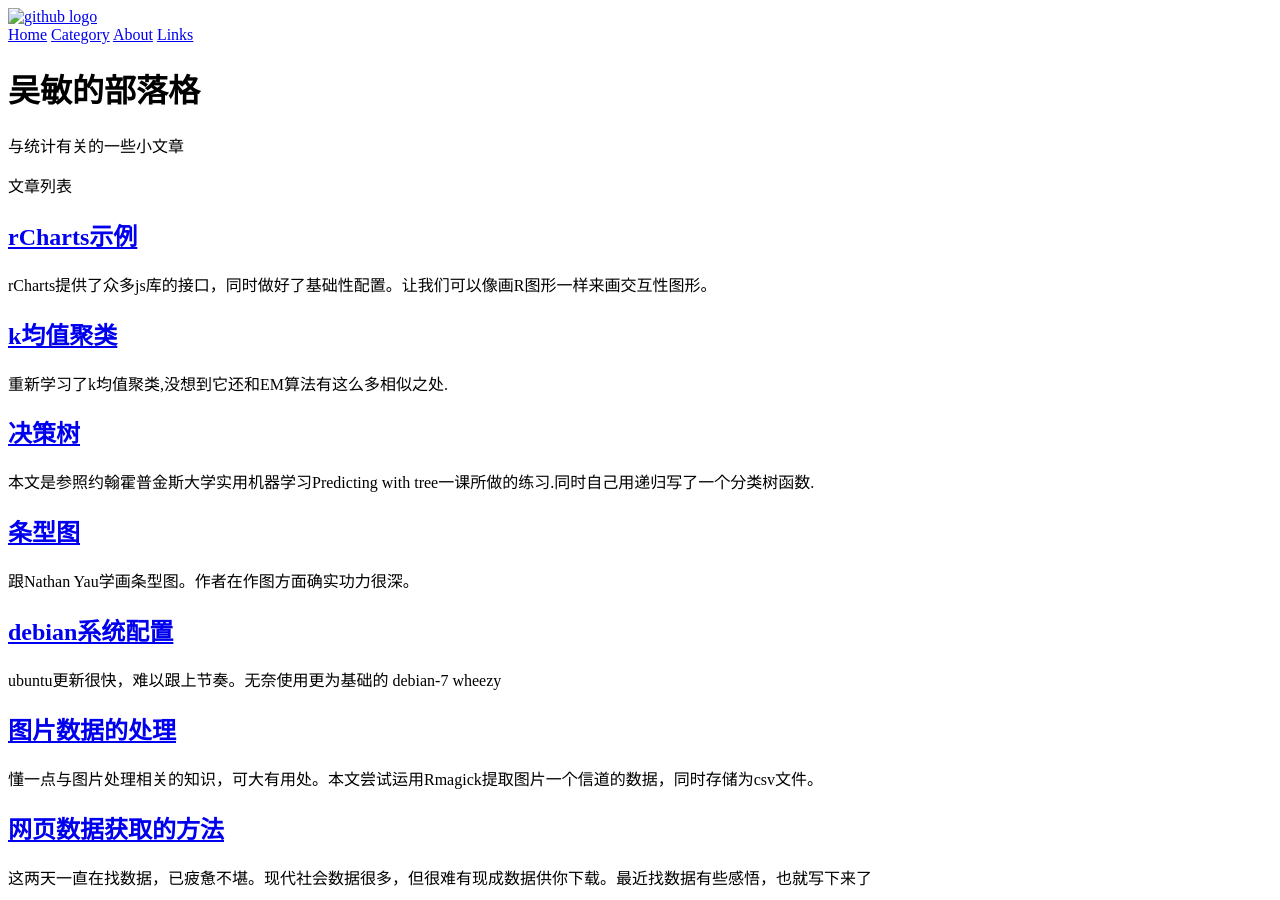
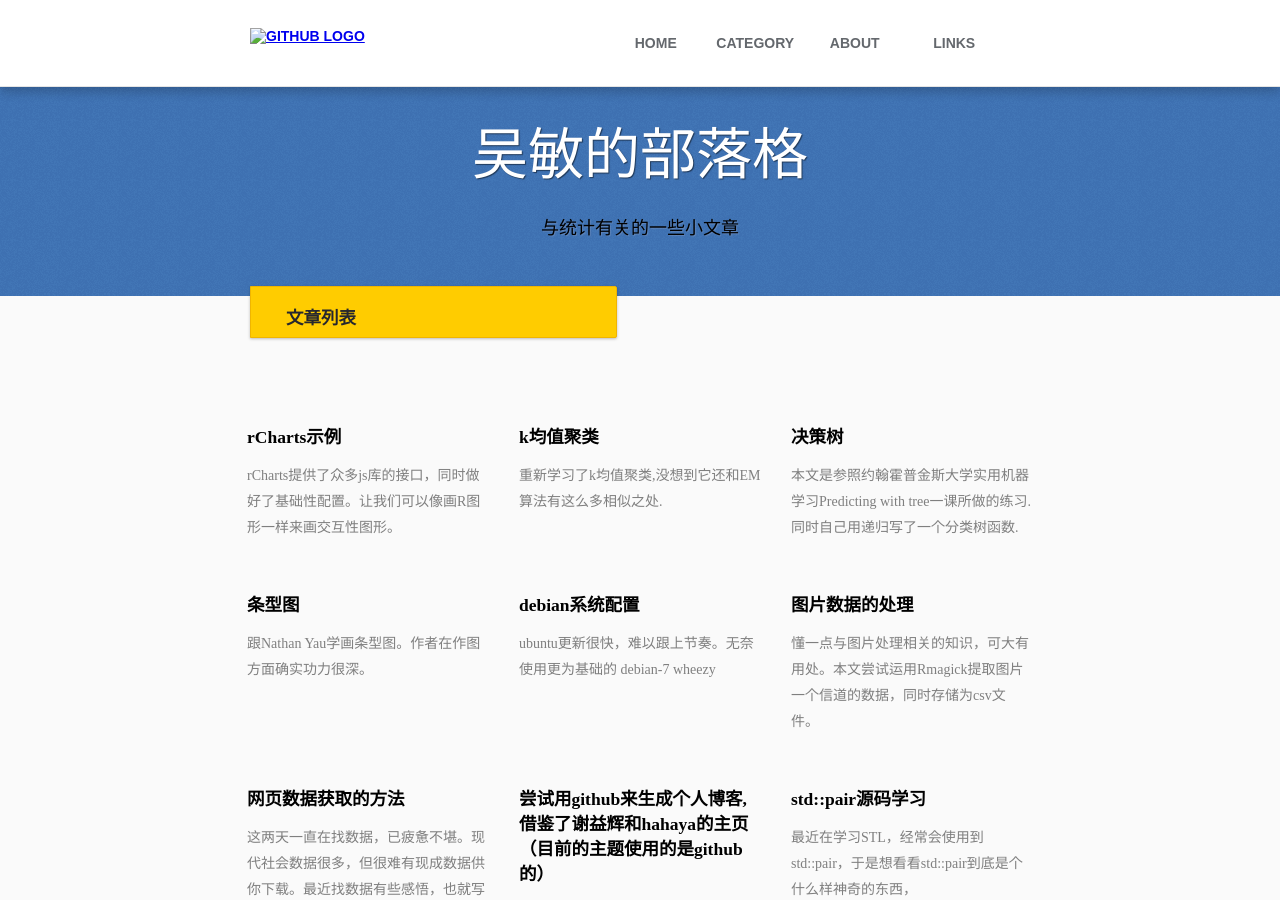
Before and after one commit to wumin722/wumin722.github.com, a Jekyll site: the page built from index.html, in a window 1280 px wide and 900 px high. Built offline with Jekyll 4.4.1, drawn with Linux system fonts in a browser that asks for light colours; nearby versions of some CDN libraries; Markdown is read by kramdown in place of the engine named in the settings; comment, search, counter and statistics services are not loaded.

Commit message:
change theme

```diff
--- a/_layouts/default.html
+++ b/_layouts/default.html
@@ -4,7 +4,7 @@
 	<head>
 		<meta charset="utf-8" />
 		<title>{{ page.title }}</title>
-		<link rel="stylesheet" href="main.css" />
+		<link rel="stylesheet" href="/css/main.css" />
 		<link rel="stylesheet" href="/css/pygments_native.css" />
 <!--		<link rel="stylesheet" href="http://fonts.googleapis.com/css?family=Handlee"> -->
 		<link rel="stylesheet" href="/css/r-highlight.css" />
```
